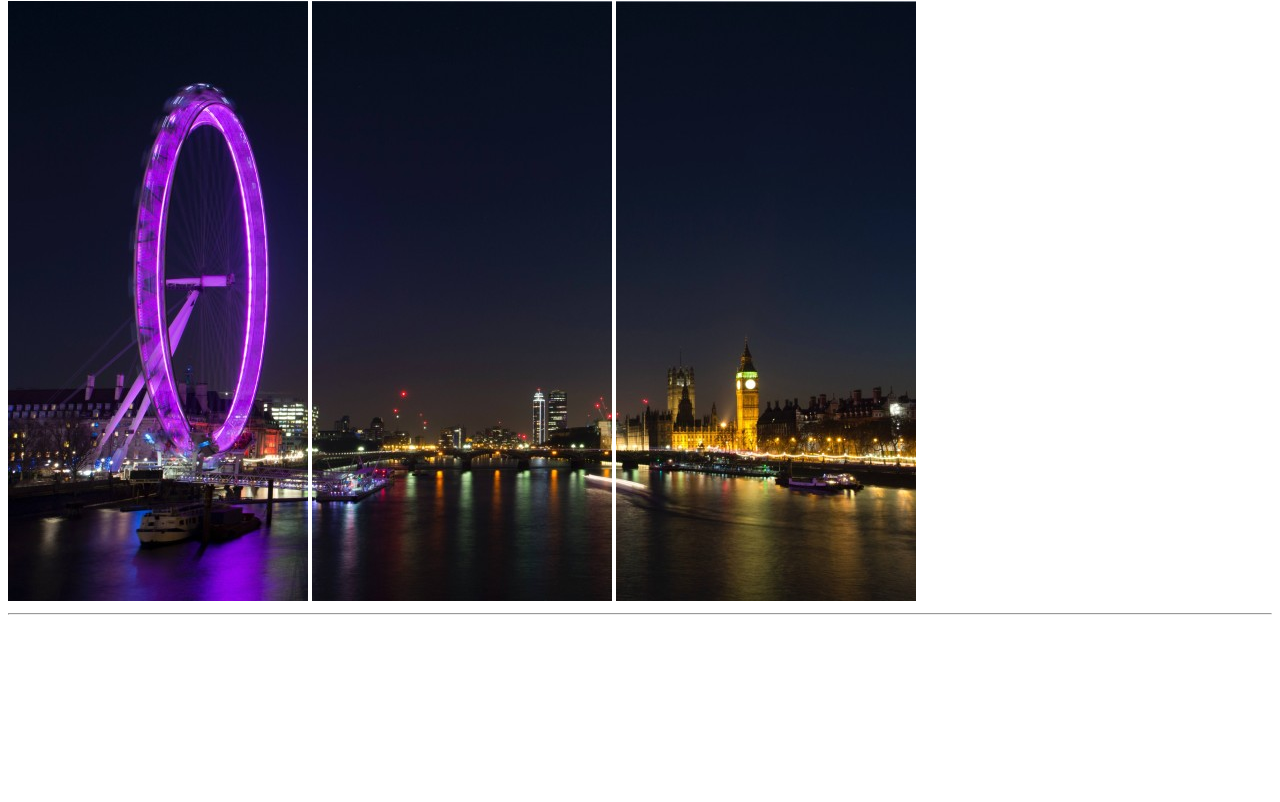
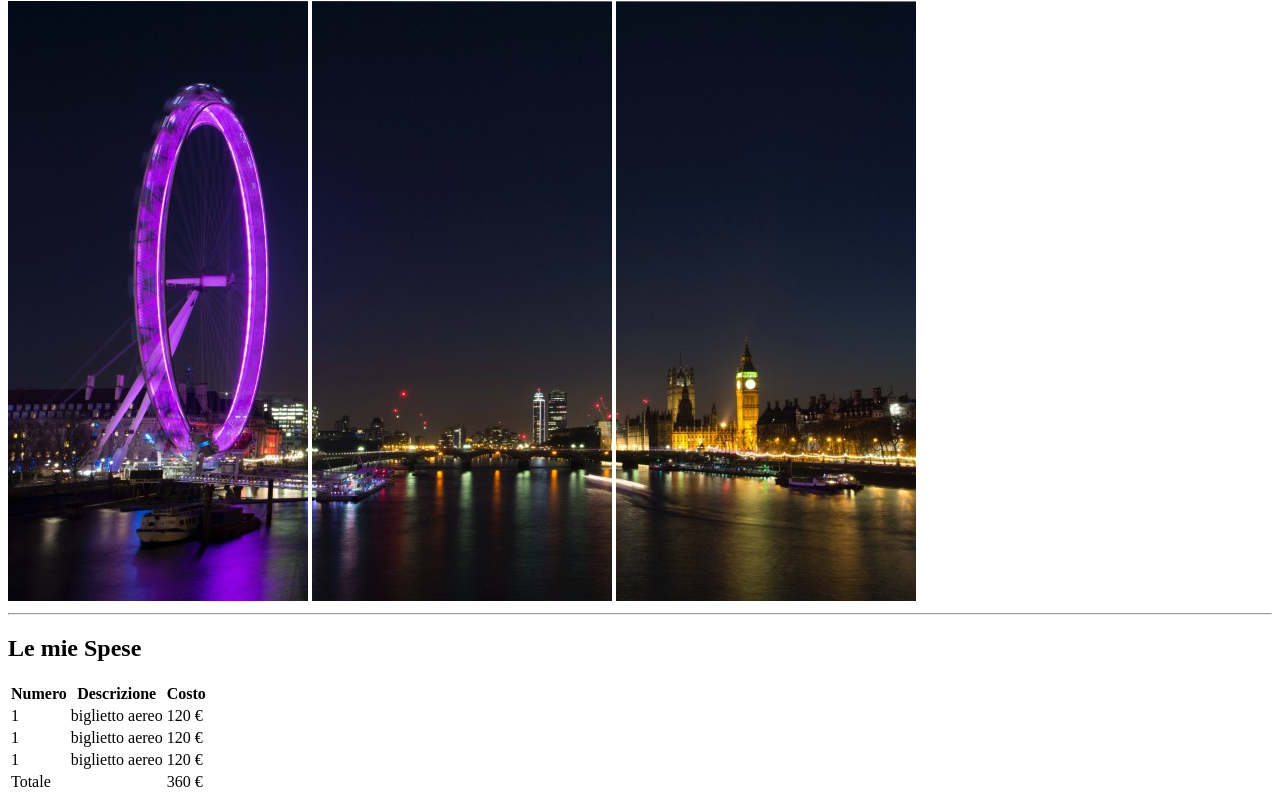
Before and after one commit to CiroMarra/html-london-trip, a plain HTML site: page index.html in a window 1280 px wide. Shown: the part 79-881 px from the top of the page. Before the commit the page ends 800 px from the top, so only its background shows below. Drawn offline with Linux system fonts and the light colour scheme.

Commit message:
feat: add main and table

```diff
--- a/index.html
+++ b/index.html
@@ -6,13 +6,62 @@
     <title>London Trip</title>
 </head>
 <body>
+    <!-- inizio header -->
     <header>
         <h1>Il mio viaggio a Londra</h1>
         <img src="img/pexels-bill-emrich-230794-0.jpg">
         <img src="img/pexels-bill-emrich-230794-1.jpg">
         <img src="img/pexels-bill-emrich-230794-2.jpg">
     </header>
+    <!-- /header -->
     <hr>
+    <!-- inizio main -->
+    <main>
+        <h2>Le mie Spese</h2>
+        <!-- inizio tabella -->
+        <section>
+           <table>
+            <!-- intestazione della tabella -->
+            <thead>
+                <tr>
+                    <th>Numero</th>
+                    <th>Descrizione</th>
+                    <th>Costo</th>
+                </tr>
+            </thead>
+            <!-- /intestazione della tabella -->
 
+            <!-- corpo della tabella -->
+            <tbody>
+                <tr>
+                    <td>1</td>
+                    <td>biglietto aereo</td>
+                    <td>120 €</td>
+                </tr>
+                <tr>
+                    <td>1</td>
+                    <td>biglietto aereo</td>
+                    <td>120 €</td>
+                </tr>
+                <tr>
+                    <td>1</td>
+                    <td>biglietto aereo</td>
+                    <td>120 €</td>
+                </tr>
+            </tbody>
+            <!-- /corpo della tabella -->
+
+            <!-- chiusura della tabella -->
+            <tfoot>
+                <tr>
+                    <td colspan="2">Totale</td>
+                    <td>360 €</td>
+                </tr>
+            </tfoot>
+            <!-- /chiusura della tebella -->
+           </table>
+        </section>
+        <!-- fine della tebella -->
+    </main>
 </body>
 </html>
```
